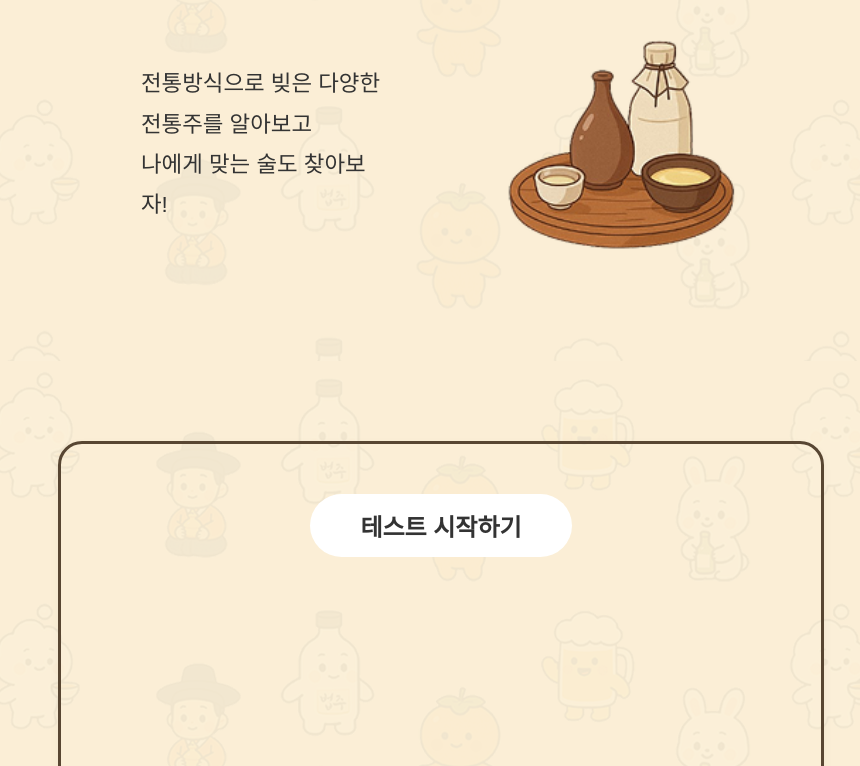
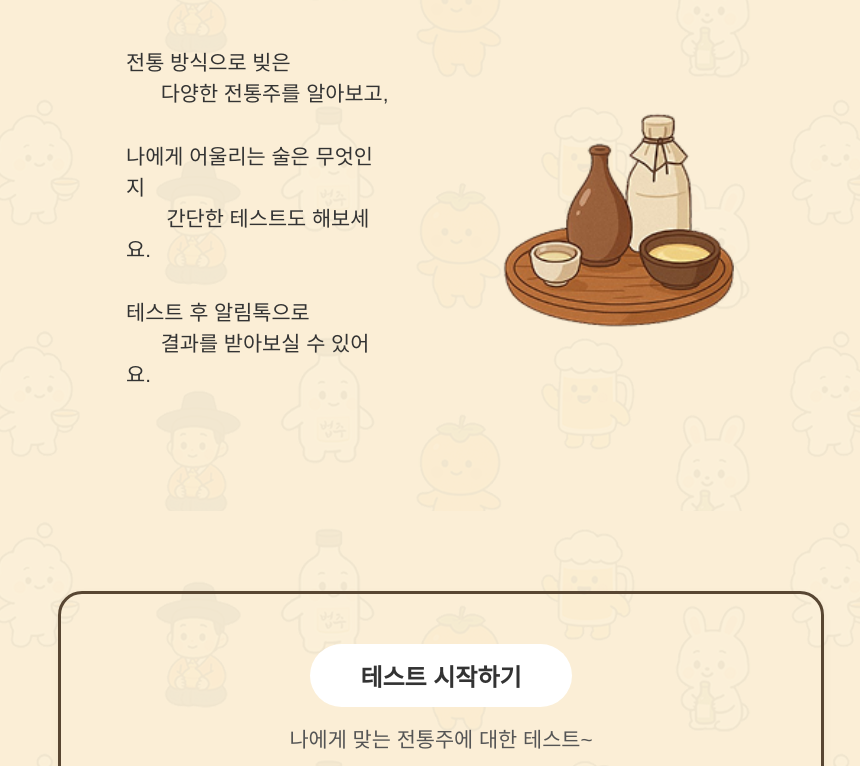
Before and after one commit to SULBITDAM/sulbitdam_project, a website: page views/index.html in a window 1280 px wide. Shown: the part 731-1497 px from the top of the page, without its empty margins (199-1059 px from the left). Drawn offline with Linux system fonts and the light colour scheme.

Commit message:
1230
서브타이틀 추가

```diff
--- a/public/css/style.css
+++ b/public/css/style.css
@@ -246,8 +246,8 @@ h1 {
   justify-content: center;
   align-items: center;
   flex-direction: row-reverse;
-  gap: 110px;
-  max-width: 600px;
+  gap: 100px;
+  max-width: 630px;
   margin: 0 auto;
   text-align: left;
 }
@@ -257,11 +257,19 @@ h1 {
   flex: 1;
 }
 
-.intro-left p {
+.intro-text {
+  text-align: left;
+  line-height: 1.5;
+  font-size: 1.3rem;
+  color: #333;
+  white-space: normal;
+}
+
+/* .intro-left p {
   font-size: 1.4rem;
   line-height: 1.8;
   margin-bottom: 20px;
-}
+} */
 
 .sugar-level {
   background-color: #fff3b0;
@@ -381,6 +389,13 @@ h1 {
   border-radius: 24px;
   border: 3px solid rgb(88, 70, 50);
   box-shadow: 0 4px 10px rgba(0, 0, 0, 0.05);
+}
+
+.starts {
+  text-align: center;
+  font-size: 1.3rem;
+  margin: 16px 0;
+  color: #555;
 }
 
 .question {
--- a/views/index.html
+++ b/views/index.html
@@ -58,11 +58,19 @@
           </div>
 
           <div class="intro-left">
-            <p>
+            <p class="intro-text">
+              전통 방식으로 빚은<br />
+              &nbsp;&nbsp;&nbsp;&nbsp;&nbsp;&nbsp;다양한 전통주를 알아보고,<br /><br />
+              나에게 어울리는 술은 무엇인지<br />
+              &nbsp;&nbsp;&nbsp;&nbsp;&nbsp;&nbsp; 간단한 테스트도 해보세요.<br /><br />
+              테스트 후 알림톡으로<br />
+              &nbsp;&nbsp;&nbsp;&nbsp;&nbsp;&nbsp;결과를 받아보실 수 있어요.
+            </p>
+            <!-- <p>
               전통방식으로 빚은 다양한<br />
               전통주를 알아보고<br />
               나에게 맞는 술도 찾아보자!
-            </p>
+            </p> -->
             <!-- <div class="sugar-level">Q. 원하는 당도는?</div> -->
           </div>
         </div>
@@ -77,6 +85,7 @@
           <button onclick="location.href='/survey'" class="btn-start">
             테스트 시작하기
           </button>
+          <p class="starts">나에게 맞는 전통주에 대한 테스트~</p>
           <div class="question-image">
             <img src="/public/img/question.png" alt="질문" />
           </div>
```
